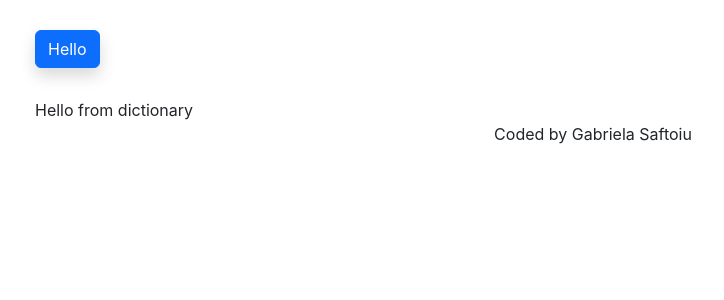
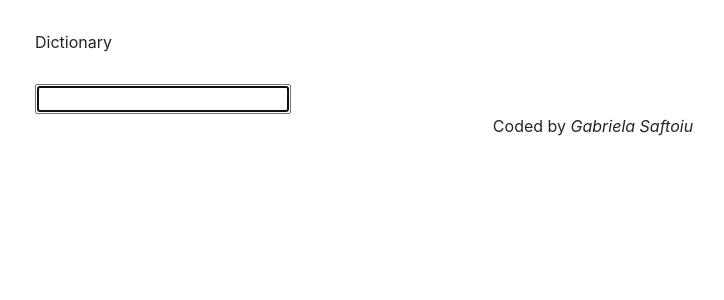
Before and after one commit to Gabri-Sa/dictionary-project-with-react, a React (Create React App) app: page / in a window 1280 px wide. Shown: the top 300 px of the page, without its empty margins (47-771 px from the left). Built offline with nearby package versions, Linux system fonts and the light colour scheme; the HTML template or start-up script is replaced by a standard one.

Commit message:
Added Search Engine

```diff
--- a/src/App.css
+++ b/src/App.css
@@ -7,3 +7,8 @@
   display: block;
   margin: 0 auto;
 }
+
+.App-footer {
+  text-align: center;
+  margin: 30px 0;
+}
--- a/src/App.js
+++ b/src/App.js
@@ -5,15 +5,13 @@ export default function App() {
   return (
     <div className="App">
       <div className="container">
-        <header className="App-header img-fluid">
-          <a href="#" className="btn btn-primary shadow">
-            Hello
-          </a>
-        </header>
+        <header className="App-header img-fluid">Dictionary</header>
         <main>
           <Dictionary />
         </main>
-        <footer className="text-center">Coded by Gabriela Saftoiu</footer>
+        <footer className="text-center">
+          Coded by <em>Gabriela Saftoiu </em>
+        </footer>
       </div>
     </div>
   );
--- a/src/Dictionary.css
+++ b/src/Dictionary.css
@@ -0,0 +1,2 @@
+.Dictionary {
+}
--- a/src/Dictionary.js
+++ b/src/Dictionary.js
@@ -1,6 +1,23 @@
-import React from "react";
+import React, { useState } from "react";
 import "./Dictionary.css";
 
 export default function Dictionary() {
-  return <div className="Dictionary">Hello from dictionary</div>;
+  let [keyword, setKeyword] = useState("");
+
+  function search(event) {
+    event.preventDefault();
+    alert(`Searching for ${keyword} definition`);
+  }
+
+  function handleKeywordChange(event) {
+    setKeyword(event.target.value);
+  }
+
+  return (
+    <div className="Dictionary">
+      <form onSubmit={search}>
+        <input type="search" onChange={handleKeywordChange} autoFocus={true} />
+      </form>
+    </div>
+  );
 }
--- /dev/null
+++ b/src/index.js
@@ -0,0 +1,17 @@
+import React from "react";
+import ReactDOM from "react-dom/client";
+import "./index.css";
+import App from "./App";
+import reportWebVitals from "./reportWebVitals";
+
+const root = ReactDOM.createRoot(document.getElementById("root"));
+root.render(
+  <React.StrictMode>
+    <App />
+  </React.StrictMode>
+);
+
+// If you want to start measuring performance in your app, pass a function
+// to log results (for example: reportWebVitals(console.log))
+// or send to an analytics endpoint. Learn more: https://bit.ly/CRA-vitals
+reportWebVitals();
```
